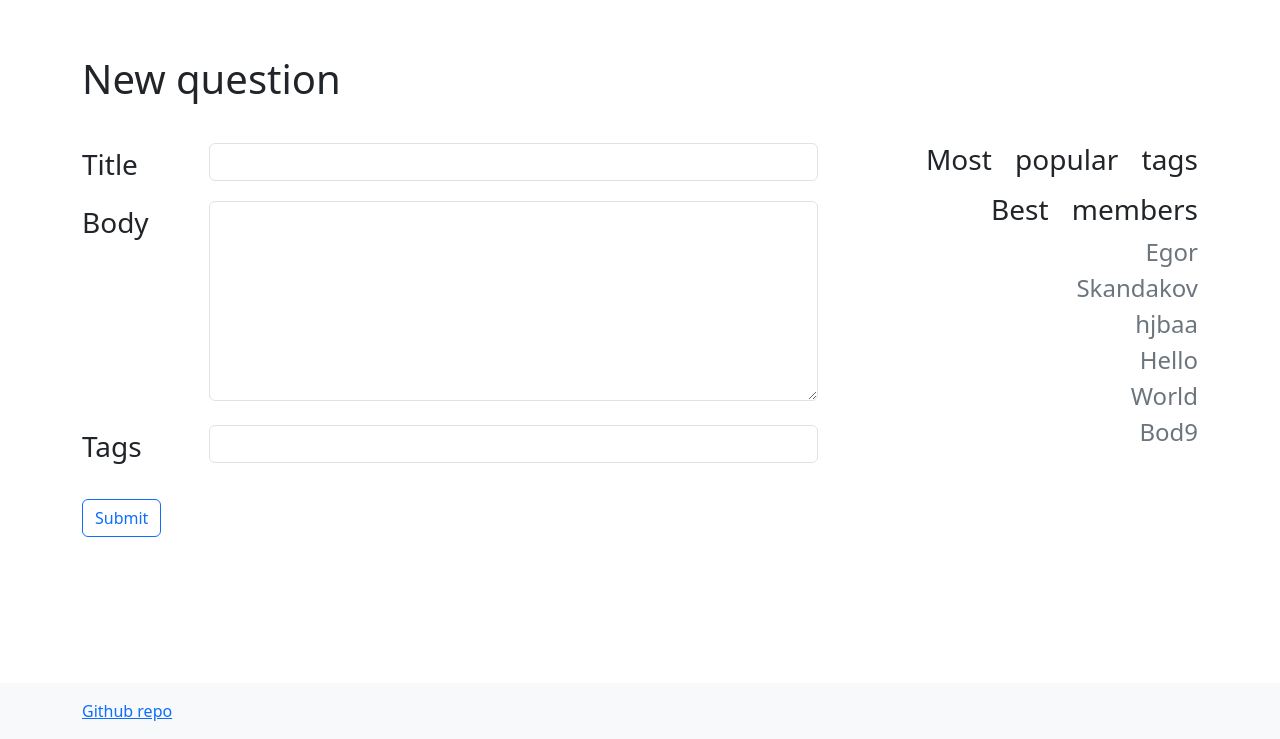
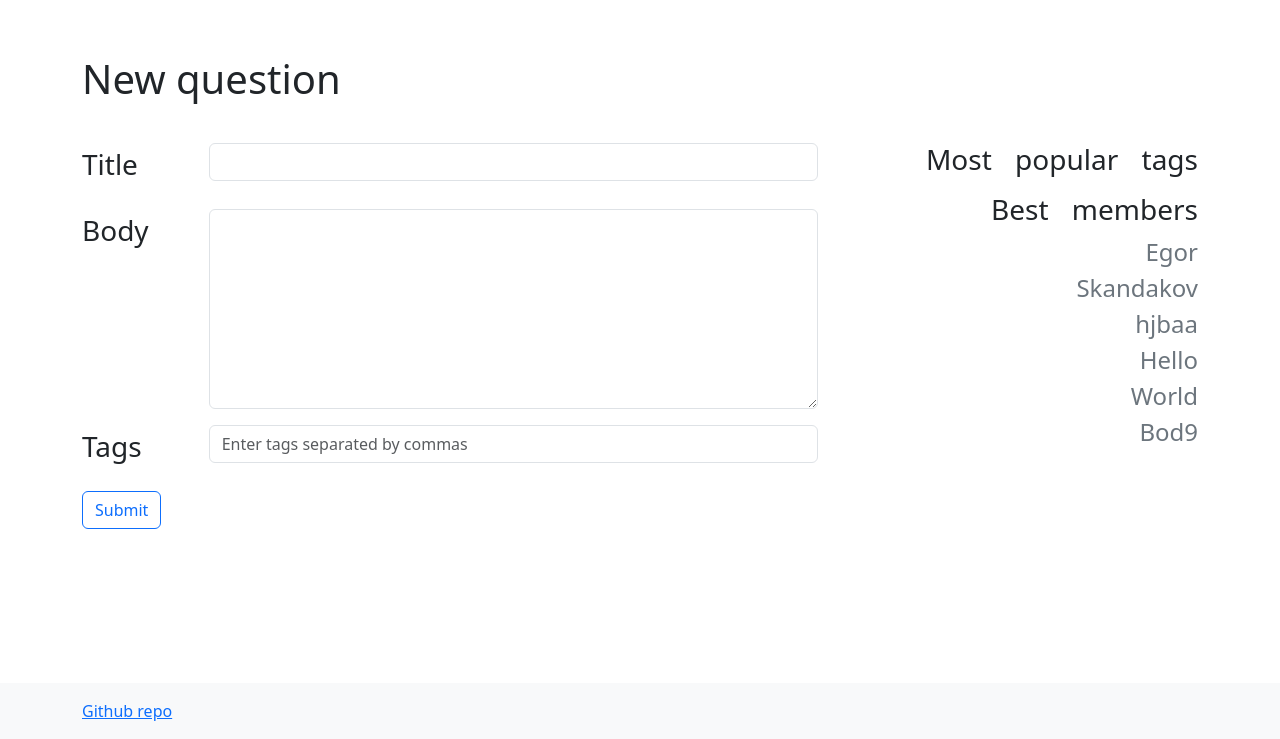
Before and after one commit to hjbaa/qna_django, a Django app: page /ask/ in a window 1280 px wide. Shown: the part 61-800 px from the top of the page. Run offline with Django 4.2, Linux system fonts and the light colour scheme; the visitor is signed in with stand-in values (Sample User, id 1); data that the repository does not hold is empty; some libraries are stand-ins or nearby versions.

Commit message:
Finished new_question form

```diff
--- a/askme_app/forms.py
+++ b/askme_app/forms.py
@@ -1,11 +1,12 @@
 import os
+import profile
 
 from django import forms
 from django.contrib.auth.models import User
 from django.core.exceptions import ValidationError
 from django.db import IntegrityError
 
-from .models import Profile
+from .models import Profile, Tag, Question
 
 
 class LoginForm(forms.Form):
@@ -106,3 +107,42 @@ class SignupForm(forms.Form):
         profile = Profile.objects.create(user=user, avatar=avatar)
 
         return user, profile
+
+
+class NewQuestionForm(forms.Form):
+    def __init__(self, *args, **kwargs):
+        super().__init__(*args, **kwargs)
+        self.label_suffix = ""
+
+    title = forms.CharField(
+        required=True,
+        widget=forms.TextInput(attrs={'class': 'form-control'}),
+        label='Title'
+    )
+
+    body = forms.CharField(
+        required=True,
+        widget=forms.Textarea(attrs={'class': 'form-control'}),
+        label='Body'
+    )
+
+    tags = forms.CharField(
+        required=True,
+        widget=forms.TextInput(attrs={'class': 'form-control', 'placeholder': 'Enter tags separated by commas'}),
+        label='Tags'
+    )
+
+    def save(self, user):
+        super().clean()
+        question = Question.objects.create(
+            title=self.cleaned_data['title'],
+            body=self.cleaned_data['body'],
+            author=user
+        )
+        tags = self.cleaned_data.get('tags')
+        tag_list = [tag.strip() for tag in tags.split(',') if tag.strip()]
+
+        for tag_name in tag_list:
+            tag, created = Tag.objects.get_or_create(title=tag_name)
+            question.tags.add(tag)
+        return question
--- a/askme_app/views.py
+++ b/askme_app/views.py
@@ -1,15 +1,13 @@
-import os
-
 from django.contrib import auth
 from django.contrib.auth import login, authenticate
+from django.contrib.auth.decorators import login_required
 from django.core.paginator import Paginator
 from django.shortcuts import render, redirect, reverse
 from django.views.decorators.csrf import csrf_protect
 from django.views.decorators.http import require_http_methods
 
 from askme_app.models import Question, Tag, Answer
-from askme_app.forms import LoginForm, SignupForm
-from askme_django.settings import MEDIA_ROOT
+from askme_app.forms import LoginForm, SignupForm, NewQuestionForm
 
 
 @require_http_methods('GET')
@@ -84,10 +82,21 @@ def sign_up(request):
     return render(request, 'signup.html', {'form': form})
 
 
+@csrf_protect
+@login_required(login_url="login", redirect_field_name="continue")
 @require_http_methods(['GET', 'POST'])
 def new_question(request):
-    context = {'global_tags': Tag.objects.sort_by_related_question_quantity()[:10]}
+    if request.method == 'POST':
+        form = NewQuestionForm(request.POST)
+        if form.is_valid():
+            # Обработка сохранения формы
+            question = form.save(request.user)
+            # Дополнительные действия после сохранения формы
+            return redirect('question', question_id=question.id)
+    else:
+        form = NewQuestionForm()
 
+    context = {'form': form, 'global_tags': Tag.objects.sort_by_related_question_quantity()[:10]}
     return render(request, 'new_question.html', context)
 
 
--- a/templates/login.html
+++ b/templates/login.html
@@ -30,6 +30,10 @@
         <form method="post" action="{% url 'login' %}" enctype="multipart/form-data">
           {% csrf_token %}
           {% for field in form %}
+            <div class="text-danger">
+              {{ field.errors }}
+            </div>
+
             <div class="form-outline mb-4">
               {{ field }}
               {{ field.label_tag }}
--- a/templates/new_question.html
+++ b/templates/new_question.html
@@ -10,36 +10,24 @@
 {% endblock %}
 
 {% block left-column %}
-    <form id="new-question-form">
-        <div class="row mb-2">
+    <form id="new-question-form" action="{% url 'ask_question' %}" method="post" enctype="multipart/form-data">
+        {% csrf_token %}
+
+        {% for field in form %}
+          <div class="text-danger">
+            {{ field.errors }}
+          </div>
+
+          <div class="row mb-3">
             <div class="col-2">
-                <label for="new-question-title" class="form-label fs-3">Title</label>
+                <label for="{{ field.auto_id }}" class="form-label fs-3">{{ field.label }}</label>
             </div>
 
             <div class="col-10">
-                <input type="text" id="new-question-title" class="form-control"/>
+              {{ field }}
             </div>
         </div>
-
-        <div class="row mb-4">
-            <div class="col-2">
-                <label for="new-question-body" class="form-label fs-3">Body</label>
-            </div>
-
-            <div class="col-10">
-                <textarea id="new-question-body" class="form-control"></textarea>
-            </div>
-        </div>
-
-        <div class="row mb-4">
-            <div class="col-2">
-                <label for="new-question-tags" class="form-label fs-3">Tags</label>
-            </div>
-
-            <div class="col-10">
-                <input type="text" id="new-question-tags" class="form-control"/>
-            </div>
-        </div>
+        {% endfor %}
 
         <button type="submit" class="btn btn-outline-primary">Submit</button>
     </form>
--- a/templates/show_question.html
+++ b/templates/show_question.html
@@ -12,7 +12,7 @@
     <div class="row">
       <div class="col-3">
         <div class="question-avatar mb-3">
-          <img src="{% static "img/otto-removebg-preview.png" %}" alt="user-avatar"/>
+          <img src="{{ question.author.profile.avatar.url }}" alt="user-avatar"/>
         </div>
         <div class="d-flex ps-3 pt-2">
           <div class="question-rating">
```
